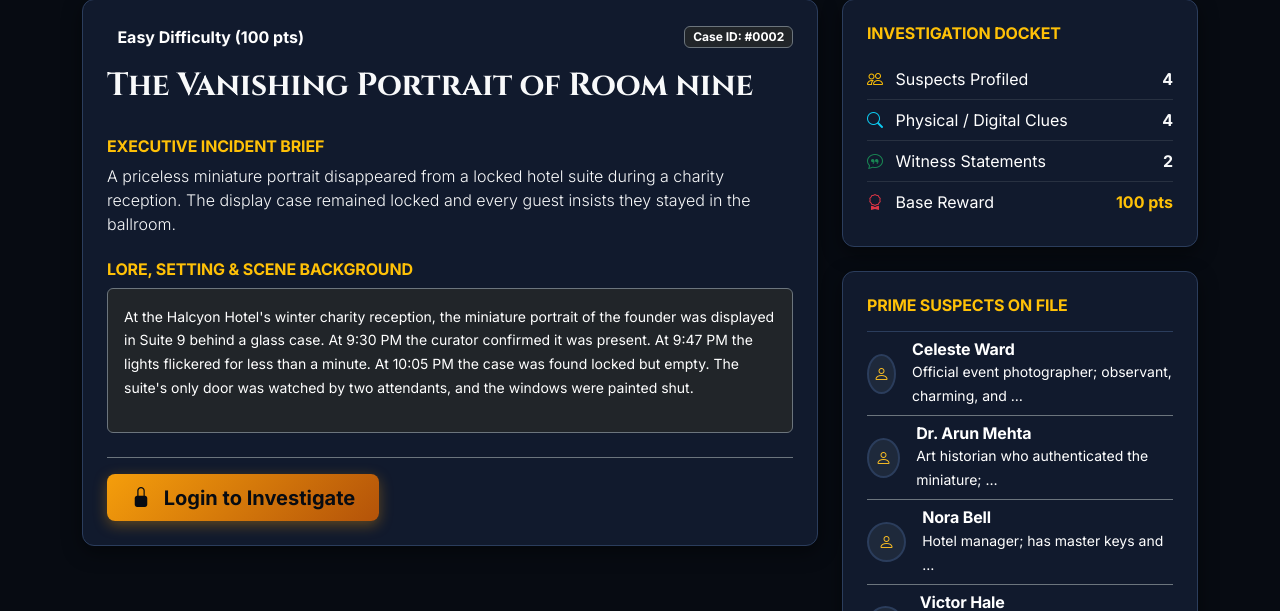
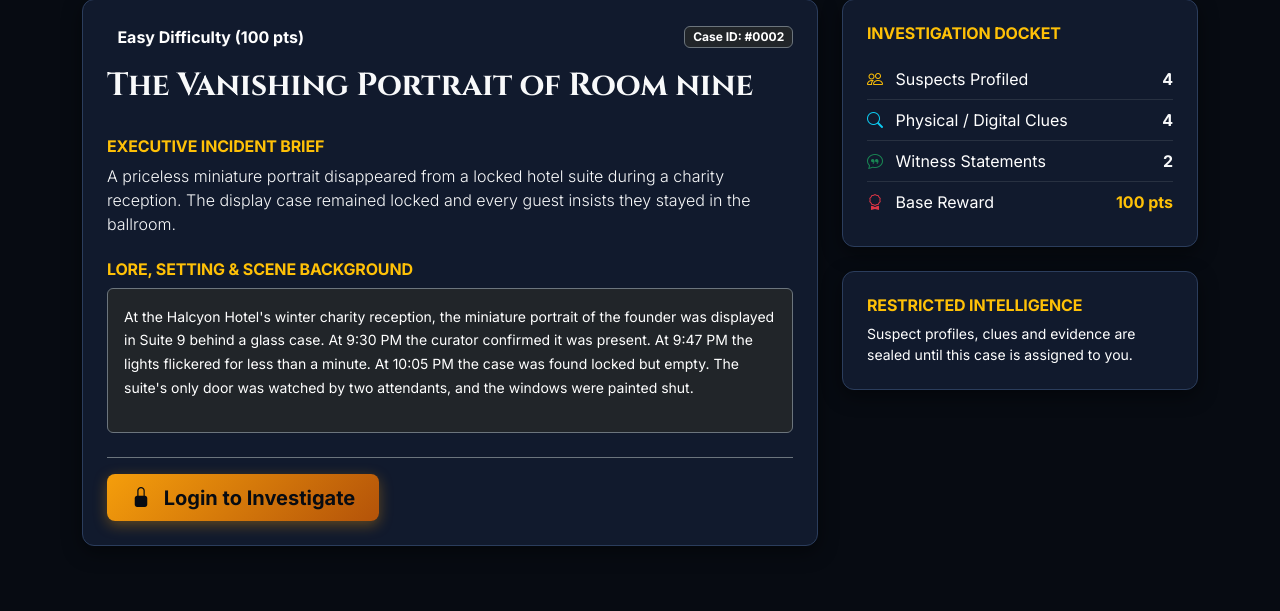
Before and after one commit to Aryan1771/Mystery-Quest, a Django app: page /case/2/ in a window 1280 px wide. Shown: the part 144-755 px from the top of the page. Run offline with Django 5.2, Linux system fonts and the light colour scheme; data comes from the database, SQL or seed files in the repository; parts of the project's set-up code (start-up, migrations or seed data) failed here and were passed over.

Commit message:
Hide suspect intelligence in locked case previews

```diff
--- a/templates/investigation/case_detail.html
+++ b/templates/investigation/case_detail.html
@@ -84,6 +84,7 @@
             </div>
 
             <!-- Suspects Preview -->
+            {% if case_allowed %}
             <div class="card card-detective p-4">
                 <h6 class="text-warning text-uppercase fw-bold mb-3">Prime Suspects on File</h6>
                 <div class="list-group list-group-flush bg-transparent">
@@ -104,6 +105,9 @@
                     {% endfor %}
                 </div>
             </div>
+            {% else %}
+            <div class="card card-detective p-4"><h6 class="text-warning text-uppercase fw-bold">Restricted intelligence</h6><p class="text-white small mb-0">Suspect profiles, clues and evidence are sealed until this case is assigned to you.</p></div>
+            {% endif %}
         </div>
     </div>
 </div>
```
